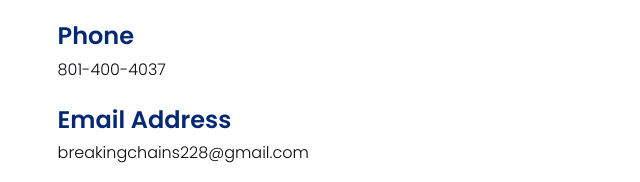
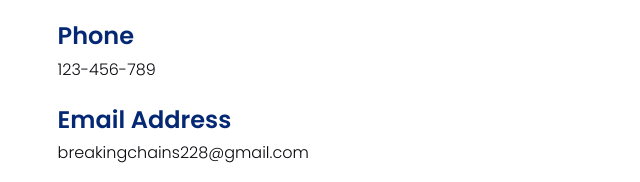
Before and after one commit to tayleigh/dwdd160, a plain HTML site: page 08media/contact.html in a window 1280 px wide. Shown: the part 272-454 px from the top of the page, 96-736 px from the left. Drawn offline with Linux system fonts and the light colour scheme.

Commit message:
Update contact.html

```diff
--- a/08media/contact.html
+++ b/08media/contact.html
@@ -48,7 +48,7 @@
         <h1 id="top">Contact</h1>
 
                <h2>Phone</h2>
-                <p>801-400-4037</p>
+                <p>123-456-789</p>
                 <h2>Email Address</h2>
                 <p>breakingchains228@gmail.com</p>
                 <h2>Address</h2>
```
